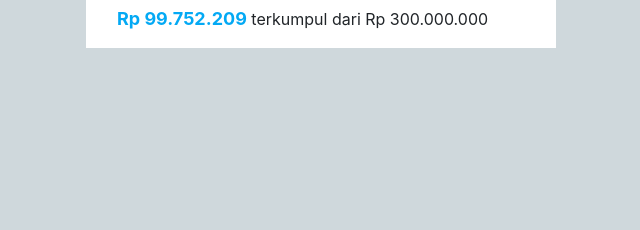
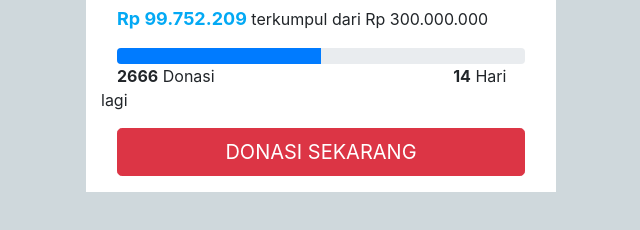
Before and after one commit to randynetworks/SembakountukKeluargaPedagangAsongan.github.io, a plain HTML site: page index.html in a window 1280 px wide. Shown: the part 322-552 px from the top of the page, without its empty margins (319-959 px from the left). Drawn offline with nearby package versions, Linux system fonts and the light colour scheme.

Commit message:
Menyelesaikan bagian 1

```diff
--- a/index.html
+++ b/index.html
@@ -14,7 +14,20 @@
     <div class="container">
         <img src="https://imgix.kitabisa.com/3718dd3f-8941-4ac0-bf0f-c59fa16cc020.jpg?ar=16:9&w=664&auto=format,compress" class="img-fluid p-3 fit-image" alt="Responsive image">
         <h6 class="pl-3"><b>Sembako untuk Keluarga Pedagang Asongan</b></h6>
-        <p class="pl-3 pb-3"><span id="totalUang"><b>Rp 99.752.209</b></span> terkumpul dari Rp 300.000.000</p>
+        <p class="pl-3"><span id="totalUang"><b>Rp 99.752.209</b></span> terkumpul dari Rp 300.000.000</p>
+        <div class="ml-3 mr-3 progress">
+            <div class="progress-bar pl-3" role="progressbar" style="width: 50%" aria-valuenow="50" aria-valuemin="0" aria-valuemax="100"></div>
+        </div>
+        <span class="param pl-3 text-left"><b>2666</b> Donasi</span>
+        &nbsp;&nbsp;&nbsp;&nbsp;&nbsp;&nbsp;&nbsp;&nbsp;&nbsp;&nbsp;
+        &nbsp;&nbsp;&nbsp;&nbsp;&nbsp;&nbsp;&nbsp;&nbsp;&nbsp;&nbsp;
+        &nbsp;&nbsp;&nbsp;&nbsp;&nbsp;&nbsp;&nbsp;&nbsp;&nbsp;&nbsp;
+        &nbsp;&nbsp;&nbsp;&nbsp;&nbsp;&nbsp;&nbsp;&nbsp;&nbsp;&nbsp;
+        &nbsp;&nbsp;&nbsp;&nbsp;&nbsp;&nbsp;&nbsp;
+        <span class="param pr-3 text-right"><b>14</b> Hari lagi</span>
+        <div class="ml-3 mr-3 pt-3 pb-3">
+            <button type="button" class="btn btn-primary btn-lg btn-block btn-danger">DONASI SEKARANG</button>
+        </div>
     </div>
 
     <!-- Optional JavaScript -->
--- a/style.css
+++ b/style.css
@@ -17,3 +17,7 @@ body{
     color: #03a9f4;
     font-size: 18px;
 }
+
+.param {
+    text-decoration: none;
+}
```
